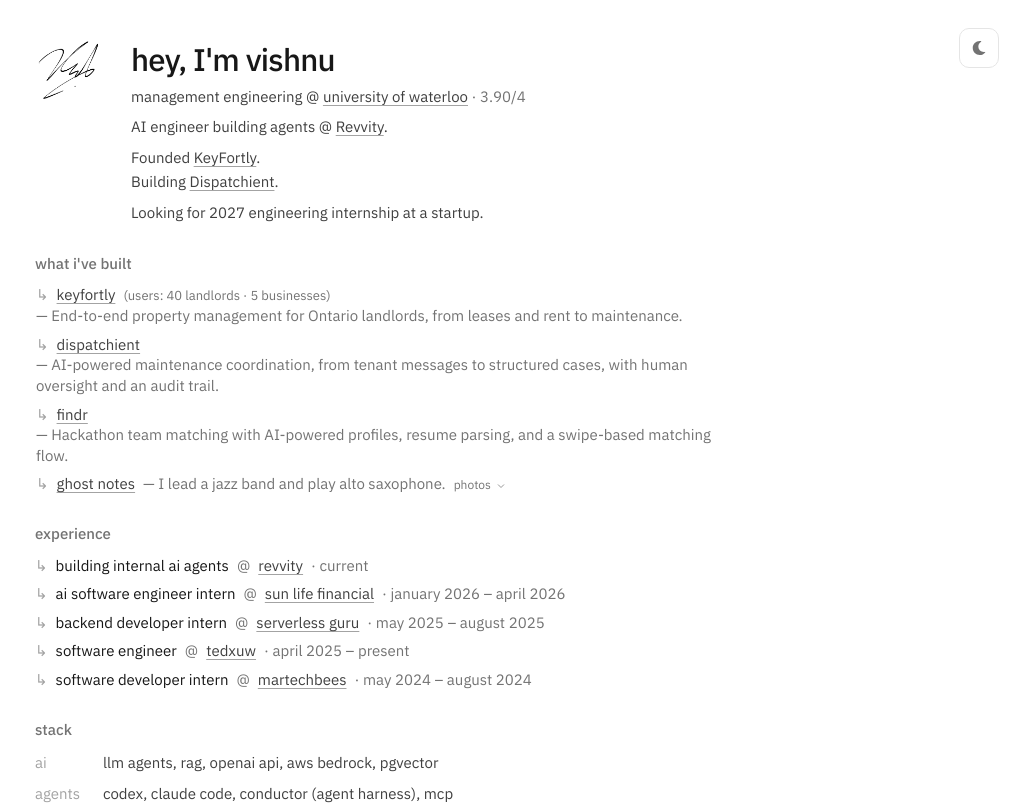
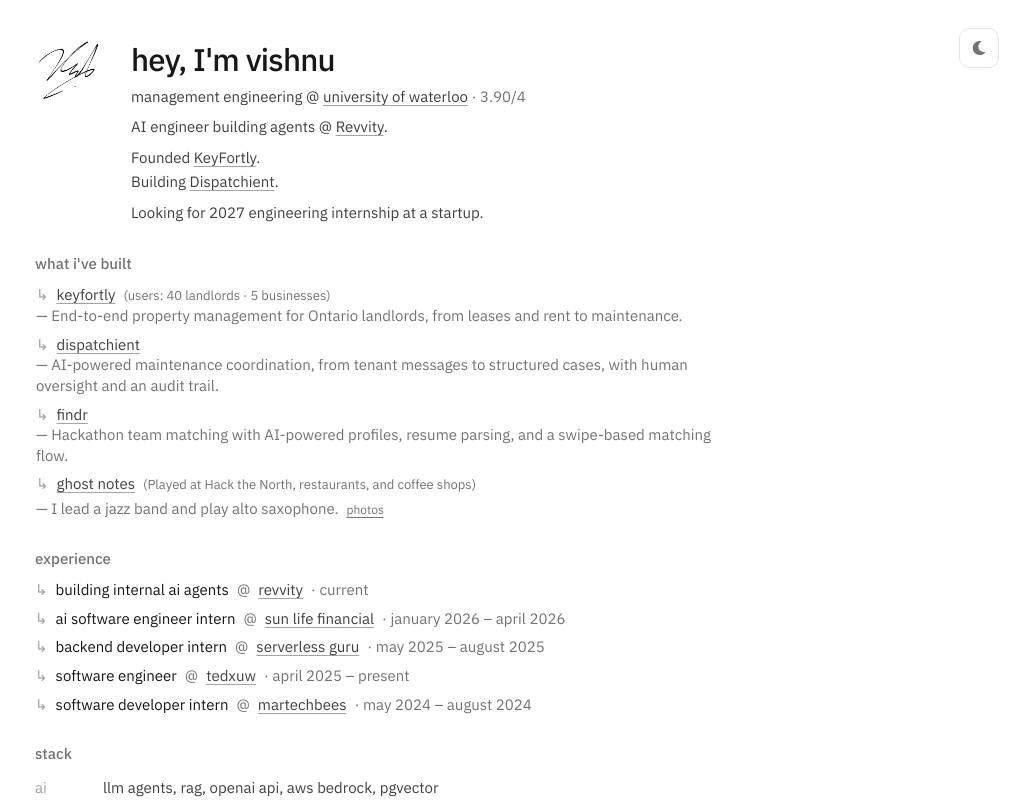
Before and after one commit to Vishnu123vis/VishnuSubramaniPortfolio, a Next.js app: page / in a window 1280 px wide. Shown: the top 805 px of the page, without its empty margins (253-1280 px from the left). Built offline with nearby package versions, Linux system fonts and the light colour scheme.

Commit message:
Show Ghost Notes photos on hover and add performance venues

```diff
--- a/src/app/globals.css
+++ b/src/app/globals.css
@@ -197,18 +197,17 @@
   }
 }
 
-/* Photos stay tucked into the Ghost Notes project entry until requested. */
-.music-details { width: 100%; }
-.music-summary { display: flex; flex-wrap: wrap; align-items: baseline; gap: 4px 8px; cursor: pointer; border-radius: 2px; }
-.music-summary:focus-visible { outline: 2px solid var(--fg); outline-offset: 4px; }
-.music-toggle { display: inline-flex; align-items: center; gap: 4px; font-size: 12px; }
-.music-chevron { transition: transform 160ms ease; }
-.music-details[open] .music-chevron { transform: rotate(180deg); }
-.music-gallery { padding-top: 12px; font-size: 13px; line-height: 1.6; }
-.photo-strip { display: grid; grid-template-columns: 1.3fr 1fr 1fr; gap: 8px; margin-top: 10px; }
-.photo-strip a { display: block; height: 180px; overflow: hidden; border-radius: 6px; }
+/* The compact project row reveals a photo preview without moving the page. */
+.music-entry { position: relative; width: 100%; }
+.music-summary { display: flex; flex-wrap: wrap; align-items: baseline; gap: 4px 8px; }
+.music-toggle { font-size: 12px; text-decoration: underline; text-underline-offset: 3px; cursor: pointer; }
+.music-gallery { position: absolute; z-index: 30; top: 100%; left: 0; width: 100%; padding-top: 10px; visibility: hidden; opacity: 0; transform: translateY(6px); pointer-events: none; transition: opacity 160ms ease-out, transform 160ms ease-out, visibility 160ms; }
+.music-entry[data-open="true"] .music-gallery { visibility: visible; opacity: 1; transform: translateY(0); pointer-events: auto; }
+.photo-strip { display: grid; grid-template-columns: 1.3fr 1fr 1fr; gap: 8px; padding: 8px; background: var(--bg); border: 1px solid var(--line); border-radius: 8px; }
+.photo-strip a { display: block; height: 180px; overflow: hidden; border-radius: 4px; }
 .photo-strip img { width: 100%; height: 100%; object-fit: cover; }
 .photo-strip a:nth-child(2) img { object-position: center top; }
-.photo-strip a:focus-visible { outline: 2px solid var(--fg); outline-offset: 3px; }
+.photo-strip a:focus-visible, .music-toggle:focus-visible { outline: 2px solid var(--fg); outline-offset: 3px; }
+@media (hover: hover) and (pointer: fine) { .music-toggle { position: absolute; width: 1px; height: 1px; overflow: hidden; clip-path: inset(50%); } .music-toggle:focus-visible { position: static; width: auto; height: auto; clip-path: none; } }
 @media (max-width: 640px) { .photo-strip a { height: 135px; } }
-@media (prefers-reduced-motion: reduce) { .music-chevron { transition: none; } }
+@media (prefers-reduced-motion: reduce) { .music-gallery { transition: none; transform: none; } }
--- a/src/app/page.tsx
+++ b/src/app/page.tsx
@@ -1,5 +1,6 @@
 import type { ReactNode } from "react";
 import Image from "next/image";
+import GhostNotes from "@/components/GhostNotes";
 import SocialLinks from "@/components/SocialLinks";
 import ThemeToggle from "@/components/ThemeToggle";
 import { education } from "@/data/education";
@@ -98,30 +99,7 @@
                 <span className="text-muted">— {p.tagline}</span>
               </li>
             ))}
-            <li>
-              <details className="music-details">
-                <summary className="music-summary">
-                  <span className="text-soft" aria-hidden>↳</span>
-                  <ExternalLink href="https://www.instagram.com/ghost_notes_official/">ghost notes</ExternalLink>
-                  <span className="text-muted">— I lead a jazz band and play alto saxophone.</span>
-                  <span className="music-toggle text-muted">photos <svg className="music-chevron" width="12" height="12" viewBox="0 0 24 24" fill="none" stroke="currentColor" strokeWidth="1.5" aria-hidden="true"><path d="m6 9 6 6 6-6" /></svg></span>
-                </summary>
-                <div className="music-gallery">
-                  <p className="text-muted">We&apos;ve played at restaurants, coffee shops, and Hack the North.</p>
-          <div className="photo-strip">
-            <a href="/photos/alto-performance.webp" target="_blank" rel="noopener noreferrer" aria-label="View saxophone performance photo">
-              <Image src="/photos/alto-performance.webp" alt="Playing alto saxophone with the band at Waterloo" width={1200} height={1009} sizes="(min-width: 1200px) 220px, 35vw" />
-            </a>
-            <a href="/photos/outdoor-jazz.webp" target="_blank" rel="noopener noreferrer" aria-label="View outdoor jazz photo">
-              <Image src="/photos/outdoor-jazz.webp" alt="Playing saxophone at an outdoor performance" width={700} height={1505} sizes="(min-width: 1200px) 106px, 28vw" />
-            </a>
-            <a href="/photos/hack-the-north.webp" target="_blank" rel="noopener noreferrer" aria-label="View Hack the North photo">
-              <Image src="/photos/hack-the-north.webp" alt="With my saxophone and the goose mascot at Hack the North" width={900} height={1200} sizes="(min-width: 1200px) 106px, 28vw" />
-            </a>
-          </div>
-                </div>
-              </details>
-            </li>
+            <li><GhostNotes /></li>
           </ul>
         </section>
 
--- /dev/null
+++ b/src/components/GhostNotes.tsx
@@ -0,0 +1,56 @@
+"use client";
+
+import Image from "next/image";
+import { useEffect, useRef, useState } from "react";
+
+const photos = [
+  { src: "/photos/alto-performance.webp", alt: "Playing alto saxophone with the band at Waterloo", width: 1200, height: 1009 },
+  { src: "/photos/outdoor-jazz.webp", alt: "Playing saxophone at an outdoor performance", width: 700, height: 1505 },
+  { src: "/photos/hack-the-north.webp", alt: "With my saxophone and the goose mascot at Hack the North", width: 900, height: 1200 },
+];
+
+export default function GhostNotes() {
+  const [open, setOpen] = useState(false);
+  const entry = useRef<HTMLDivElement>(null);
+
+  useEffect(() => {
+    if (!open) return;
+    const dismiss = (event: PointerEvent) => {
+      if (!entry.current?.contains(event.target as Node)) setOpen(false);
+    };
+    const dismissWithEscape = (event: KeyboardEvent) => {
+      if (event.key === "Escape") setOpen(false);
+    };
+    document.addEventListener("pointerdown", dismiss);
+    document.addEventListener("keydown", dismissWithEscape);
+    return () => {
+      document.removeEventListener("pointerdown", dismiss);
+      document.removeEventListener("keydown", dismissWithEscape);
+    };
+  }, [open]);
+
+  return (
+    <div ref={entry} className="music-entry" data-open={open}
+      onPointerEnter={(event) => { if (event.pointerType === "mouse") setOpen(true); }}
+      onPointerLeave={() => { if (!entry.current?.contains(document.activeElement)) setOpen(false); }}
+      onFocusCapture={(event) => { if (event.target.tagName === "A") setOpen(true); }}
+      onBlur={(event) => { if (!event.currentTarget.contains(event.relatedTarget)) setOpen(false); }}>
+      <div className="music-summary">
+        <span className="text-soft" aria-hidden>↳</span>
+        <a className="link-quiet" href="https://www.instagram.com/ghost_notes_official/" target="_blank" rel="noopener noreferrer" aria-describedby="ghost-notes-venues">ghost notes</a>
+        <span id="ghost-notes-venues" className="text-muted text-[13px]">(Played at Hack the North, restaurants, and coffee shops)</span>
+        <span className="text-muted">— I lead a jazz band and play alto saxophone.</span>
+        <button type="button" className="music-toggle text-muted" aria-expanded={open} aria-controls="ghost-notes-photos" onClick={() => setOpen(!open)}>{open ? "hide photos" : "photos"}</button>
+      </div>
+      <div id="ghost-notes-photos" className="music-gallery" aria-hidden={!open} inert={!open}>
+        <div className="photo-strip">
+          {photos.map((photo) => (
+            <a key={photo.src} href={photo.src} target="_blank" rel="noopener noreferrer" aria-label={`View photo: ${photo.alt}`}>
+              <Image {...photo} alt={photo.alt} sizes="(max-width: 640px) 30vw, 270px" />
+            </a>
+          ))}
+        </div>
+      </div>
+    </div>
+  );
+}
```
Also changed, not shown: 1 other file (tests, documents, lock files or other folders).
